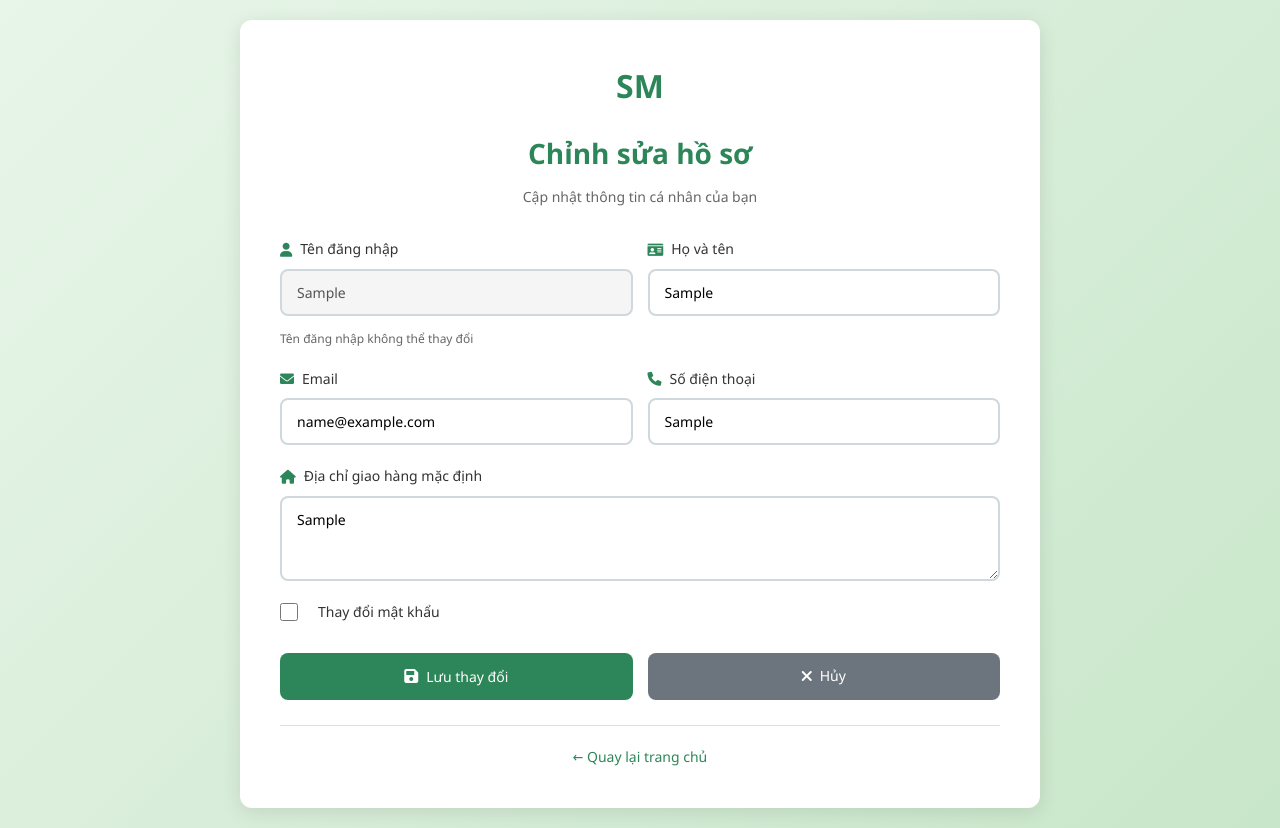
After one commit to NhanKieuIgna/sm, a PHP site: page /user/edit-profile.php in a window 1280 px wide. The commit adds this page. Run offline with PHP 8.4, Linux system fonts and the light colour scheme; the visitor is signed in with stand-in values (Sample User, id 1); tables that the repository leaves empty hold one stand-in row (values such as "Sample post").

Commit message:
thêm cập nhật thông tin cá nhân cơ bản cho người dùng

```diff
--- /dev/null
+++ b/src/css/edit-profile.css
@@ -0,0 +1,326 @@
+/* Edit Profile Page Styles */
+
+/* Reset some styles that might conflict */
+.edit-profile-page {
+    margin: 0;
+    padding: 0;
+}
+
+/* Edit Profile Page Container */
+.edit-profile-page {
+    background: linear-gradient(135deg, #e8f5e9 0%, #c8e6c9 100%);
+    min-height: 100vh;
+    padding: 20px;
+    font-family: 'Segoe UI', Tahoma, Geneva, Verdana, sans-serif;
+    display: flex;
+    align-items: center;
+    justify-content: center;
+}
+
+.edit-profile-page * {
+    box-sizing: border-box;
+}
+
+.edit-profile-container {
+    max-width: 800px;
+    width: 100%;
+    margin: 0 auto;
+}
+
+/* Edit Profile Card */
+.edit-profile-card {
+    background: white;
+    border-radius: 12px;
+    box-shadow: 0 4px 20px rgba(0, 0, 0, 0.1);
+    padding: 40px;
+}
+
+/* Edit Profile Header */
+.edit-profile-header {
+    text-align: center;
+    margin-bottom: 30px;
+}
+
+.edit-profile-header .logo {
+    display: inline-flex;
+    align-items: center;
+    gap: 10px;
+    margin-bottom: 20px;
+    text-decoration: none;
+}
+
+.logo-text {
+    font-size: 32px;
+    font-weight: bold;
+    color: #2d8659;
+}
+
+.edit-profile-header h1 {
+    font-size: 28px;
+    font-weight: bold;
+    color: #2d8659;
+    margin-bottom: 10px;
+}
+
+.edit-profile-header p {
+    color: #666;
+    font-size: 14px;
+    margin-bottom: 20px;
+}
+
+/* Alerts */
+.alert {
+    padding: 15px 20px;
+    border-radius: 8px;
+    margin-bottom: 20px;
+    display: flex;
+    align-items: flex-start;
+    gap: 12px;
+    font-size: 14px;
+}
+
+.alert i {
+    font-size: 18px;
+    margin-top: 2px;
+}
+
+.alert-danger {
+    background: #ffe6e6;
+    color: #dc3545;
+    border: 1px solid #ffcccc;
+}
+
+.alert-success {
+    background: #e8f5e9;
+    color: #2d8659;
+    border: 1px solid #c8e6c9;
+}
+
+.alert-success p {
+    margin: 10px 0 0 0;
+    font-size: 13px;
+    color: #1a5d3f;
+}
+
+/* Edit Profile Form */
+.edit-profile-form {
+    display: flex;
+    flex-direction: column;
+    gap: 20px;
+}
+
+.form-row {
+    display: grid;
+    grid-template-columns: 1fr 1fr;
+    gap: 15px;
+}
+
+.form-group {
+    display: flex;
+    flex-direction: column;
+    gap: 8px;
+}
+
+.form-label {
+    display: flex;
+    align-items: center;
+    gap: 8px;
+    font-size: 14px;
+    font-weight: 500;
+    color: #333;
+}
+
+.form-label i {
+    color: #2d8659;
+    font-size: 14px;
+}
+
+.form-control {
+    width: 100%;
+    padding: 12px 15px;
+    border: 2px solid #cfd8dc;
+    border-radius: 8px;
+    font-size: 14px;
+    font-family: inherit;
+    transition: all 0.3s;
+    background: white;
+}
+
+.form-control:focus {
+    outline: none;
+    border-color: #2d8659;
+    box-shadow: 0 0 0 3px rgba(45, 134, 89, 0.1);
+}
+
+.form-control:disabled {
+    background-color: #f5f5f5;
+    cursor: not-allowed;
+}
+
+.form-control::placeholder {
+    color: #999;
+}
+
+textarea.form-control {
+    resize: vertical;
+    min-height: 80px;
+}
+
+.form-text {
+    color: #666;
+    font-size: 12px;
+    margin-top: 5px;
+}
+
+/* Password Input */
+.password-input {
+    position: relative;
+    display: flex;
+    align-items: center;
+}
+
+.password-input .form-control {
+    padding-right: 45px;
+}
+
+.password-toggle {
+    position: absolute;
+    right: 12px;
+    background: none;
+    border: none;
+    color: #666;
+    cursor: pointer;
+    padding: 5px;
+    display: flex;
+    align-items: center;
+    justify-content: center;
+    transition: color 0.3s;
+}
+
+.password-toggle:hover {
+    color: #2d8659;
+}
+
+.password-toggle i {
+    font-size: 16px;
+}
+
+/* Checkbox */
+.checkbox-label {
+    display: flex;
+    align-items: flex-start;
+    gap: 10px;
+    cursor: pointer;
+    font-size: 14px;
+    color: #333;
+    line-height: 1.6;
+}
+
+.checkbox-label input[type="checkbox"] {
+    width: 18px;
+    height: 18px;
+    cursor: pointer;
+    margin-top: 2px;
+    accent-color: #2d8659;
+}
+
+.checkbox-label a {
+    color: #2d8659;
+    text-decoration: none;
+}
+
+.checkbox-label a:hover {
+    text-decoration: underline;
+}
+
+/* Buttons */
+.btn {
+    display: inline-flex;
+    align-items: center;
+    justify-content: center;
+    gap: 8px;
+    padding: 12px 24px;
+    border: none;
+    border-radius: 8px;
+    font-size: 14px;
+    font-weight: 500;
+    cursor: pointer;
+    transition: all 0.3s;
+    text-decoration: none;
+    font-family: inherit;
+}
+
+.btn-primary {
+    background: #2d8659;
+    color: white;
+}
+
+.btn-primary:hover {
+    background: #1a5d3f;
+    transform: translateY(-2px);
+    box-shadow: 0 4px 12px rgba(45, 134, 89, 0.3);
+}
+
+.btn-block {
+    width: 100%;
+}
+
+.btn i {
+    font-size: 16px;
+}
+
+/* Edit Profile Footer */
+.edit-profile-footer {
+    text-align: center;
+    margin-top: 25px;
+    padding-top: 20px;
+    border-top: 1px solid #e0e0e0;
+}
+
+.edit-profile-footer p {
+    color: #666;
+    font-size: 14px;
+}
+
+.edit-profile-footer a {
+    color: #2d8659;
+    text-decoration: none;
+    font-weight: 500;
+}
+
+.edit-profile-footer a:hover {
+    text-decoration: underline;
+}
+
+/* Responsive Design */
+@media (max-width: 768px) {
+    .edit-profile-page {
+        padding: 15px;
+    }
+
+    .edit-profile-card {
+        padding: 30px 20px;
+    }
+
+    .edit-profile-header h1 {
+        font-size: 24px;
+    }
+
+    .form-row {
+        grid-template-columns: 1fr;
+    }
+}
+
+@media (max-width: 480px) {
+    .edit-profile-card {
+        padding: 20px 15px;
+    }
+
+    .edit-profile-header h1 {
+        font-size: 20px;
+    }
+
+    .logo-text {
+        font-size: 28px;
+    }
+}
--- a/src/index.php
+++ b/src/index.php
@@ -60,13 +60,13 @@ session_start() ?>
                 <a href="#" class="bell-icon"><img class="bell-icon-img" src="https://cdn-icons-png.flaticon.com/128/3602/3602145.png" alt="bell"></a>
                 <span>|</span>
                 <?php if(isset($_SESSION['user_id'])): ?>
-                    <span><u><?php echo $_SESSION['fullname']; ?></u></span>
+                    <span><u><a href="user/edit-profile.php"><?php echo $_SESSION['fullname']; ?></a></u></span>
                     <span>|</span>
                     <a href="logout.php"><u>Đăng Xuất</u></a>
                 <?php else: ?>
-                <a href="/baitaplvn_sm/src/login.php"><u>Đăng nhập</u></a>
+                <a href="../src/login.php"><u>Đăng nhập</u></a>
                 <span>|</span>
-                <a href="/baitaplvn_sm/src/register.php"><u>Đăng ký</u></a>
+                <a href="../src/register.php"><u>Đăng ký</u></a>
                 <?php endif; ?>
                 <span>|</span>
                 <a href="#" class="cart-icon"><img class="cart-icon-img" src="https://cdn-icons-png.flaticon.com/128/1170/1170678.png" alt="cart"></a>
--- /dev/null
+++ b/src/user/edit-profile.php
@@ -0,0 +1,329 @@
+<?php
+session_start();
+require_once __DIR__ . '/../../database/db.php';
+
+// Check if user is logged in
+if (!isset($_SESSION['user_id'])) {
+    header('Location: ../login.php');
+    exit();
+}
+
+// Get current user data
+$user_id = $_SESSION['user_id'];
+$query = "SELECT * FROM nguoidung WHERE ID_NguoiDung = '$user_id'";
+$result = mysqli_query($conn, $query);
+$user = mysqli_fetch_assoc($result);
+
+if (!$user) {
+    header('Location: ../login.php');
+    exit();
+}
+
+// Check if user is a buyer
+if ($user['VaiTro'] !== 'NguoiMua') {
+    header('Location: ../index.php');
+    exit();
+}
+
+// Helper functions
+function sanitizeInput($data) {
+    $data = trim($data);
+    $data = stripslashes($data);
+    $data = htmlspecialchars($data);
+    return $data;
+}
+
+function validateEmail($email) {
+    return filter_var($email, FILTER_VALIDATE_EMAIL) !== false;
+}
+
+function validatePhone($phone) {
+    // Vietnamese phone number validation (10-11 digits, may start with 0 or +84)
+    return preg_match('/^(\+84|0)[1-9][0-9]{8,9}$/', $phone);
+}
+
+$error = '';
+$success = '';
+
+// Handle form submission
+if ($_SERVER['REQUEST_METHOD'] === 'POST') {
+    $full_name = sanitizeInput($_POST['full_name'] ?? '');
+    $email = sanitizeInput($_POST['email'] ?? '');
+    $phone = sanitizeInput($_POST['phone'] ?? '');
+    $address = sanitizeInput($_POST['address'] ?? '');
+    $password = $_POST['password'] ?? '';
+    $confirm_password = $_POST['confirm_password'] ?? '';
+    $change_password = isset($_POST['change_password']);
+
+    $errors = [];
+
+    // Validation
+    if (empty($full_name)) {
+        $errors[] = 'Họ tên không được để trống';
+    }
+
+    if (empty($email)) {
+        $errors[] = 'Email không được để trống';
+    } elseif (!validateEmail($email)) {
+        $errors[] = 'Email không hợp lệ';
+    }
+
+    if (empty($phone)) {
+        $errors[] = 'Số điện thoại không được để trống';
+    } elseif (!validatePhone($phone)) {
+        $errors[] = 'Số điện thoại không hợp lệ';
+    }
+
+    // Check if email or phone already exists (excluding current user)
+    if (empty($errors)) {
+        $email_escaped = mysqli_real_escape_string($conn, $email);
+        $phone_escaped = mysqli_real_escape_string($conn, $phone);
+
+        // Check email
+        $query_email = "SELECT ID_NguoiDung FROM nguoidung WHERE Email = '$email_escaped' AND ID_NguoiDung != $user_id";
+        $result_email = mysqli_query($conn, $query_email);
+        if($result_email && mysqli_num_rows($result_email) > 0){
+            $errors[] = 'Email đã được sử dụng bởi tài khoản khác';
+        }
+
+        // Check phone
+        $query_phone = "SELECT ID_NguoiDung FROM nguoidung WHERE SoDienThoai = '$phone_escaped' AND ID_NguoiDung != $user_id";
+        $result_phone = mysqli_query($conn, $query_phone);
+        if($result_phone && mysqli_num_rows($result_phone) > 0){
+            $errors[] = 'Số điện thoại đã được sử dụng bởi tài khoản khác';
+        }
+    }
+
+    // Password validation (only if user wants to change password)
+    if ($change_password) {
+        if (empty($password)) {
+            $errors[] = 'Mật khẩu mới không được để trống';
+        } elseif (strlen($password) < 8) {
+            $errors[] = 'Mật khẩu phải có ít nhất 8 ký tự';
+        }
+
+        if ($password !== $confirm_password) {
+            $errors[] = 'Mật khẩu xác nhận không khớp';
+        }
+    }
+
+    // Update database if no errors
+    if (empty($errors)) {
+        $full_name_escaped = mysqli_real_escape_string($conn, $full_name);
+        $email_escaped = mysqli_real_escape_string($conn, $email);
+        $phone_escaped = mysqli_real_escape_string($conn, $phone);
+        $address_escaped = mysqli_real_escape_string($conn, $address);
+
+        // Build update query
+        $update_fields = "HoTen = '$full_name_escaped', Email = '$email_escaped', SoDienThoai = '$phone_escaped', DiaChiGiaoHangMacDinh = '$address_escaped'";
+
+        // Add password update if user wants to change it
+        if ($change_password && !empty($password)) {
+            $password_escaped = mysqli_real_escape_string($conn, $password);
+            $update_fields .= ", MatKhau_Hash = '$password_escaped'";
+        }
+
+        $update_query = "UPDATE nguoidung SET $update_fields WHERE ID_NguoiDung = $user_id";
+
+        if (mysqli_query($conn, $update_query)) {
+            // Update session
+            $_SESSION['fullname'] = $full_name;
+
+            // Reload user data
+            $query = "SELECT * FROM nguoidung WHERE ID_NguoiDung = '$user_id'";
+            $result = mysqli_query($conn, $query);
+            $user = mysqli_fetch_assoc($result);
+
+            $success = 'Cập nhật thông tin thành công!';
+        } else {
+            $errors[] = 'Có lỗi xảy ra khi cập nhật thông tin: ' . mysqli_error($conn);
+        }
+    }
+
+    $error = implode('<br>', $errors);
+}
+?>
+<!DOCTYPE html>
+<html lang="vi">
+<head>
+    <meta charset="UTF-8">
+    <meta name="viewport" content="width=device-width, initial-scale=1.0">
+    <title>Chỉnh sửa hồ sơ - SM</title>
+    <link rel="stylesheet" href="../css/stylea.css">
+    <link rel="stylesheet" href="../css/edit-profile.css">
+    <link rel="stylesheet" href="https://cdnjs.cloudflare.com/ajax/libs/font-awesome/6.0.0/css/all.min.css">
+</head>
+<body class="edit-profile-page">
+    <div class="edit-profile-container">
+        <div class="edit-profile-card">
+            <div class="edit-profile-header">
+                <a href="../index.php" class="logo">
+                    <span class="logo-text">SM</span>
+                </a>
+                <h1>Chỉnh sửa hồ sơ</h1>
+                <p>Cập nhật thông tin cá nhân của bạn</p>
+            </div>
+
+            <?php if ($error): ?>
+                <div class="alert alert-danger">
+                    <i class="fas fa-exclamation-circle"></i>
+                    <?php echo $error; ?>
+                </div>
+            <?php endif; ?>
+
+            <?php if ($success): ?>
+                <div class="alert alert-success">
+                    <i class="fas fa-check-circle"></i>
+                    <?php echo htmlspecialchars($success); ?>
+                </div>
+            <?php endif; ?>
+
+            <form method="POST" class="edit-profile-form" data-validate>
+                <div class="form-row">
+                    <div class="form-group">
+                        <label for="username" class="form-label">
+                            <i class="fas fa-user"></i>
+                            Tên đăng nhập
+                        </label>
+                        <input type="text" id="username" name="username" class="form-control"
+                               value="<?php echo htmlspecialchars($user['TenDangNhap'] ?? ''); ?>"
+                               disabled>
+                        <small class="form-text" style="color: #666; font-size: 12px; margin-top: 5px;">Tên đăng nhập không thể thay đổi</small>
+                    </div>
+
+                    <div class="form-group">
+                        <label for="full_name" class="form-label">
+                            <i class="fas fa-id-card"></i>
+                            Họ và tên
+                        </label>
+                        <input type="text" id="full_name" name="full_name" class="form-control"
+                               value="<?php echo htmlspecialchars($user['HoTen'] ?? ''); ?>"
+                               required>
+                    </div>
+                </div>
+
+                <div class="form-row">
+                    <div class="form-group">
+                        <label for="email" class="form-label">
+                            <i class="fas fa-envelope"></i>
+                            Email
+                        </label>
+                        <input type="email" id="email" name="email" class="form-control"
+                               value="<?php echo htmlspecialchars($user['Email'] ?? ''); ?>"
+                               required>
+                    </div>
+
+                    <div class="form-group">
+                        <label for="phone" class="form-label">
+                            <i class="fas fa-phone"></i>
+                            Số điện thoại
+                        </label>
+                        <input type="tel" id="phone" name="phone" class="form-control"
+                               value="<?php echo htmlspecialchars($user['SoDienThoai'] ?? ''); ?>"
+                               required>
+                    </div>
+                </div>
+
+                <div class="form-group">
+                    <label for="address" class="form-label">
+                        <i class="fas fa-home"></i>
+                        Địa chỉ giao hàng mặc định
+                    </label>
+                    <textarea id="address" name="address" class="form-control" rows="3"
+                              placeholder="Địa chỉ cụ thể để nhận hàng..."><?php echo htmlspecialchars($user['DiaChiGiaoHangMacDinh'] ?? ''); ?></textarea>
+                </div>
+
+                <div class="form-group">
+                    <label class="checkbox-label">
+                        <input type="checkbox" name="change_password" id="change_password" onchange="togglePasswordFields()">
+                        <span class="checkmark"></span>
+                        Thay đổi mật khẩu
+                    </label>
+                </div>
+
+                <div id="password_fields" style="display: none;">
+                    <div class="form-row">
+                        <div class="form-group">
+                            <label for="password" class="form-label">
+                                <i class="fas fa-lock"></i>
+                                Mật khẩu mới
+                            </label>
+                            <div class="password-input">
+                                <input type="password" id="password" name="password" class="form-control">
+                                <button type="button" class="password-toggle" onclick="togglePassword('password')">
+                                    <i class="fas fa-eye"></i>
+                                </button>
+                            </div>
+                        </div>
+
+                        <div class="form-group">
+                            <label for="confirm_password" class="form-label">
+                                <i class="fas fa-lock"></i>
+                                Xác nhận mật khẩu mới
+                            </label>
+                            <div class="password-input">
+                                <input type="password" id="confirm_password" name="confirm_password" class="form-control">
+                                <button type="button" class="password-toggle" onclick="togglePassword('confirm_password')">
+                                    <i class="fas fa-eye"></i>
+                                </button>
+                            </div>
+                        </div>
+                    </div>
+                </div>
+
+                <div class="form-row" style="margin-top: 10px;">
+                    <button type="submit" class="btn btn-primary btn-block">
+                        <i class="fas fa-save"></i>
+                        Lưu thay đổi
+                    </button>
+                    <a href="../index.php" class="btn" style="background: #6c757d; color: white; text-align: center;">
+                        <i class="fas fa-times"></i>
+                        Hủy
+                    </a>
+                </div>
+            </form>
+
+            <div class="edit-profile-footer">
+                <p><a href="../index.php">← Quay lại trang chủ</a></p>
+            </div>
+        </div>
+    </div>
+
+    <script>
+        function togglePassword(inputId) {
+            const input = document.getElementById(inputId);
+            const button = input.nextElementSibling;
+            const icon = button.querySelector('i');
+
+            if (input.type === 'password') {
+                input.type = 'text';
+                icon.classList.remove('fa-eye');
+                icon.classList.add('fa-eye-slash');
+            } else {
+                input.type = 'password';
+                icon.classList.remove('fa-eye-slash');
+                icon.classList.add('fa-eye');
+            }
+        }
+
+        function togglePasswordFields() {
+            const checkbox = document.getElementById('change_password');
+            const passwordFields = document.getElementById('password_fields');
+            const passwordInput = document.getElementById('password');
+            const confirmPasswordInput = document.getElementById('confirm_password');
+
+            if (checkbox.checked) {
+                passwordFields.style.display = 'block';
+                passwordInput.required = true;
+                confirmPasswordInput.required = true;
+            } else {
+                passwordFields.style.display = 'none';
+                passwordInput.required = false;
+                confirmPasswordInput.required = false;
+                passwordInput.value = '';
+                confirmPasswordInput.value = '';
+            }
+        }
+    </script>
+</body>
+</html>
```
